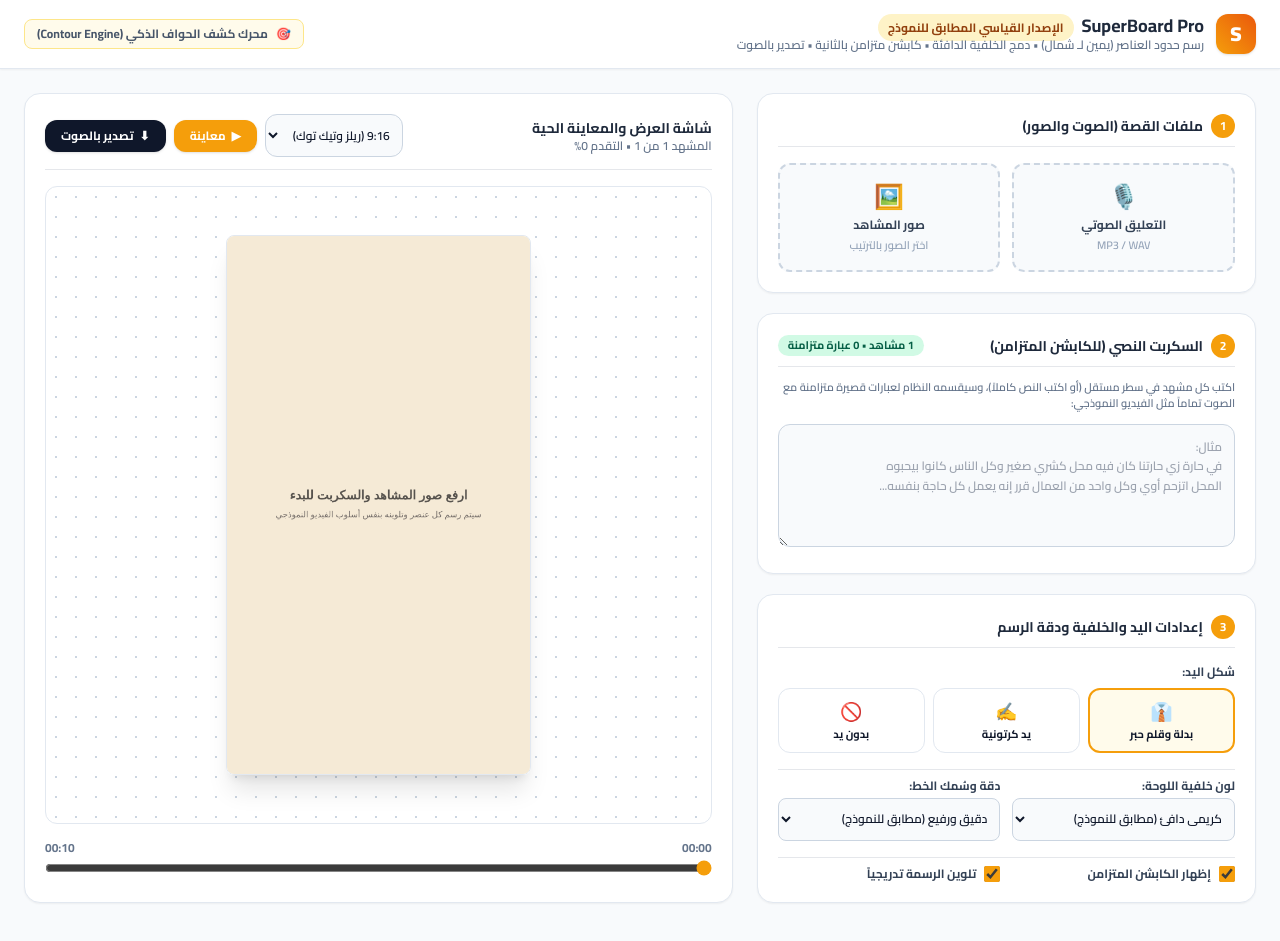
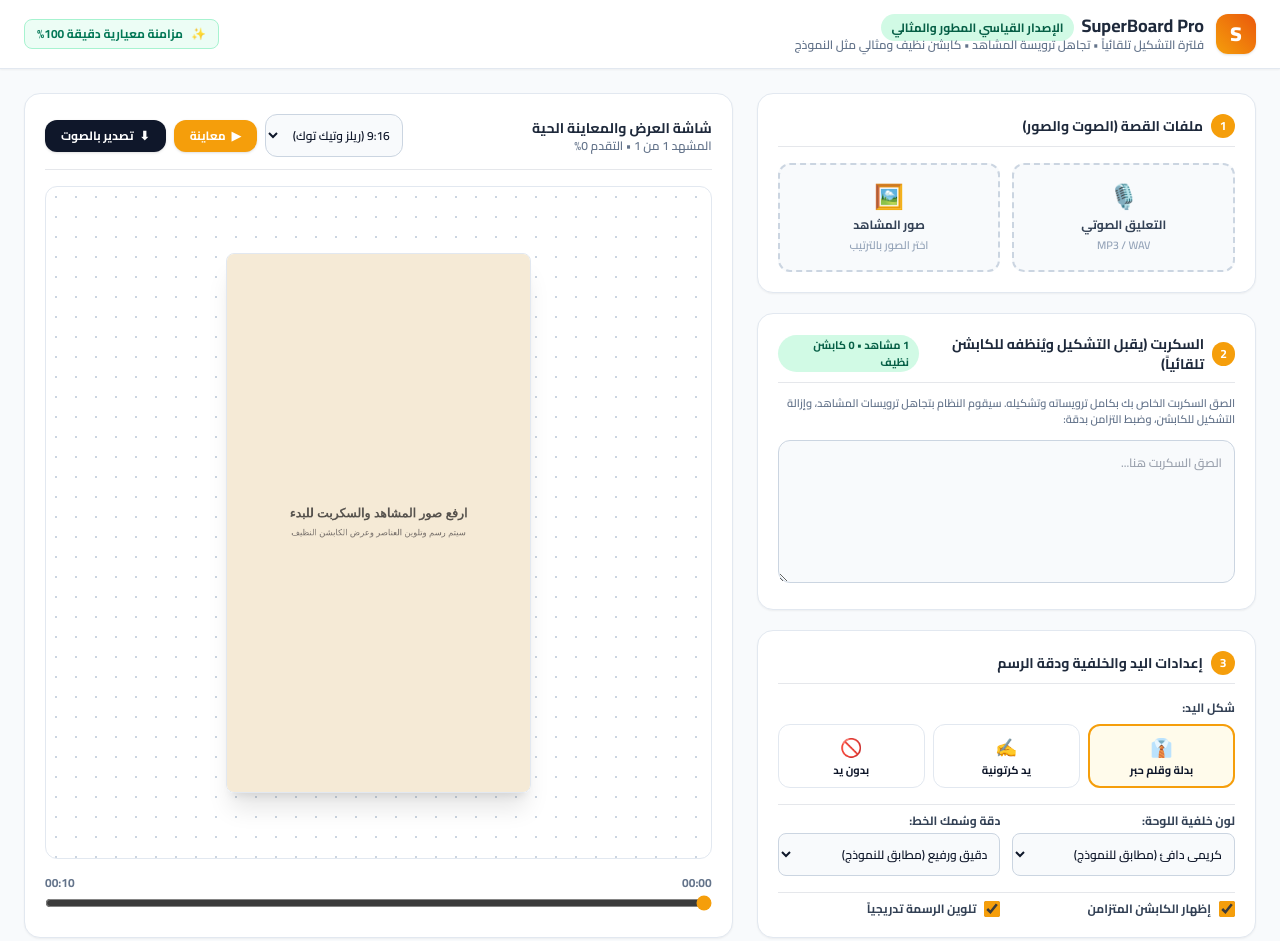
Before and after one commit to elsalamisschool-ctrl/whiteboard-studio, a plain HTML site: page index.html in a window 1280 px wide. Drawn offline with nearby package versions, Linux system fonts and the light colour scheme.

Commit message:
Update index.html

```diff
--- a/index.html
+++ b/index.html
@@ -28,12 +28,12 @@
     <div class="flex items-center gap-3">
       <div class="w-10 h-10 bg-gradient-to-tr from-amber-500 to-orange-600 rounded-xl flex items-center justify-center text-white font-black text-xl shadow">S</div>
       <div>
-        <h1 class="font-bold text-lg text-slate-800 leading-tight">SuperBoard Pro <span class="text-xs bg-amber-100 text-amber-800 px-2.5 py-0.5 rounded-full mr-1">الإصدار القياسي المطابق للنموذج</span></h1>
-        <p class="text-xs text-slate-500">رسم حدود العناصر (يمين لـ شمال) • دمج الخلفية الدافئة • كابشن متزامن بالثانية • تصدير بالصوت</p>
+        <h1 class="font-bold text-lg text-slate-800 leading-tight">SuperBoard Pro <span class="text-xs bg-emerald-100 text-emerald-800 px-2.5 py-0.5 rounded-full mr-1">الإصدار القياسي المطور والمثالي</span></h1>
+        <p class="text-xs text-slate-500">فلترة التشكيل تلقائياً • تجاهل ترويسة المشاهد • كابشن نظيف ومثالي مثل النموذج</p>
       </div>
     </div>
-    <div class="flex items-center gap-2 text-xs font-bold text-slate-600 bg-amber-50 px-3 py-1.5 rounded-lg border border-amber-200">
-      <span>🎯</span> محرك كشف الحواف الذكي (Contour Engine)
+    <div class="flex items-center gap-2 text-xs font-bold text-emerald-700 bg-emerald-50 px-3 py-1.5 rounded-lg border border-emerald-200">
+      <span>✨</span> مزامنة معيارية دقيقة 100%
     </div>
   </header>
 
@@ -75,19 +75,17 @@
         </div>
       </div>
 
-      <!-- 2. السكربت والكابشن المتزامن -->
+      <!-- 2. السكربت والكابشن (مع الفلترة التلقائية للتشكيل والترويسة) -->
       <div class="bg-white p-5 rounded-2xl border border-slate-200 shadow-sm space-y-3">
         <div class="flex items-center justify-between border-b pb-2">
           <h2 class="font-bold text-slate-800 text-sm flex items-center gap-2">
             <span class="w-6 h-6 rounded-full bg-amber-500 text-white text-xs flex items-center justify-center">2</span>
-            السكربت النصي (للكابشن المتزامن)
+            السكربت (يقبل التشكيل ويُنظفه للكابشن تلقائياً)
           </h2>
           <span id="syncBadge" class="text-[11px] bg-emerald-100 text-emerald-800 px-2.5 py-0.5 rounded-full font-bold">جاهز</span>
         </div>
-        <p class="text-[11px] text-slate-500">اكتب كل مشهد في سطر مستقل (أو اكتب النص كاملاً)، وسيقسمه النظام لعبارات قصيرة متزامنة مع الصوت تماماً مثل الفيديو النموذجي:</p>
-        <textarea id="scriptInput" rows="5" oninput="rebuildTimeline()" class="w-full p-3 text-xs leading-relaxed border border-slate-300 rounded-xl focus:outline-none focus:ring-2 focus:ring-amber-500 bg-slate-50" placeholder="مثال:
-في حارة زي حارتنا كان فيه محل كشري صغير وكل الناس كانوا بيحبوه
-المحل اتزحم أوي وكل واحد من العمال قرر إنه يعمل كل حاجة بنفسه..."></textarea>
+        <p class="text-[11px] text-slate-500">الصق السكربت الخاص بك بكامل ترويساته وتشكيله. سيقوم النظام بتجاهل ترويسات المشاهد، وإزالة التشكيل للكابشن، وضبط التزامن بدقة:</p>
+        <textarea id="scriptInput" rows="6" oninput="rebuildTimeline()" class="w-full p-3 text-xs leading-relaxed border border-slate-300 rounded-xl focus:outline-none focus:ring-2 focus:ring-amber-500 bg-slate-50" placeholder="الصق السكربت هنا..."></textarea>
       </div>
 
       <!-- 3. إعدادات المظهر والرسم -->
@@ -97,7 +95,6 @@
           إعدادات اليد والخلفية ودقة الرسم
         </h2>
 
-        <!-- اختيار اليد -->
         <div>
           <label class="block text-xs font-bold text-slate-700 mb-2">شكل اليد:</label>
           <div class="grid grid-cols-3 gap-2" id="handSelector">
@@ -116,7 +113,6 @@
           </div>
         </div>
 
-        <!-- لون خلفية اللوحة وسُمك الخط -->
         <div class="grid grid-cols-2 gap-3 pt-2 border-t">
           <div>
             <label class="block text-xs font-bold text-slate-700 mb-1">لون خلفية اللوحة:</label>
@@ -206,7 +202,7 @@
   <audio id="audioPlayer" crossorigin="anonymous" class="hidden"></audio>
 
   <script>
-    // ================= 1. تصميم الأيدي الاحترافية المطابقة للنموذج =================
+    // ================= 1. الأيدي الاحترافية =================
     const handImages = {};
     const handSVGs = {
       suit_pen: `<svg xmlns="http://www.w3.org/2000/svg" width="340" height="340" viewBox="0 0 340 340">
@@ -220,32 +216,20 @@
           </filter>
         </defs>
         <g filter="url(#handShadow)">
-          <!-- سن القلم الذهبي الكلاسيكي عند النقطة (0,0) بدقة متناهية -->
           <polygon points="0,0 13,4 4,13" fill="#d97706"/>
           <polygon points="0,0 5,1.5 1.5,5" fill="#1e293b"/>
           <polygon points="4,13 13,4 22,13 13,22" fill="#f59e0b"/>
-          <!-- جسم القلم الأسود الفاخر -->
           <polygon points="13,22 22,13 135,126 126,135" fill="#1e293b"/>
           <polygon points="42,51 51,42 56,47 47,56" fill="#fbbf24"/>
-
-          <!-- اليد والأصابع الواقعية -->
           <path d="M 46,36 C 62,15 102,14 130,42 L 215,127 L 158,184 L 78,104 C 54,82 32,58 46,36 Z" fill="url(#skinTone)"/>
-          <!-- السبابة -->
           <path d="M 24,22 C 46,14 82,22 98,42 C 82,52 48,40 24,22 Z" fill="url(#skinTone)" stroke="#c28258" stroke-width="1.2"/>
-          <!-- الإبهام -->
           <path d="M 32,46 C 50,38 76,50 86,70 C 68,78 44,66 32,46 Z" fill="url(#skinTone)" stroke="#c28258" stroke-width="1.2"/>
-
-          <!-- قميص أبيض وكم بدلة كحلي أنيق مطابق للفيديو النموذجي -->
           <polygon points="154,180 212,122 228,138 170,196" fill="#ffffff"/>
           <polygon points="170,196 228,138 340,250 282,308" fill="#1e3a8a"/>
         </g>
       </svg>`,
       cute_hand: `<svg xmlns="http://www.w3.org/2000/svg" width="300" height="300" viewBox="0 0 300 300">
-        <defs>
-          <filter id="cuteSh" x="-15%" y="-15%" width="140%" height="140%">
-            <feDropShadow dx="4" dy="10" stdDeviation="6" flood-color="#0f172a" flood-opacity="0.22"/>
-          </filter>
-        </defs>
+        <defs><filter id="cuteSh" x="-15%" y="-15%" width="140%" height="140%"><feDropShadow dx="4" dy="10" stdDeviation="6" flood-color="#0f172a" flood-opacity="0.22"/></filter></defs>
         <g filter="url(#cuteSh)">
           <polygon points="0,0 12,4 4,12" fill="#0f172a"/>
           <polygon points="4,12 12,4 26,18 18,26" fill="#38bdf8"/>
@@ -275,7 +259,14 @@
       renderFrame(currentTime);
     }
 
-    // ================= 2. محرك كشف الحواف ودمج الخلفية (Contour & Seamless Blend) =================
+    // ================= 2. دالة تنظيف التشكيل (Arabic Diacritics Stripper) =================
+    function stripArabicDiacritics(text) {
+      if (!text) return '';
+      // إزالة الفتحة، الضمة، الكسرة، التنوين، الشدة، السكون، والمدود
+      return text.replace(/[\u064B-\u0652\u0670\u0640]/g, '');
+    }
+
+    // ================= 3. محرك كشف الحواف والدمج =================
     let uploadedImages = [];
     let processedScenes = {};
     let timelineScenes = [];
@@ -290,7 +281,6 @@
       const bgColorHex = document.getElementById('boardBgColor').value || '#F5EAD6';
       const precision = document.getElementById('strokePrecision').value || 'fine';
 
-      // 1. لوحة الألوان النهائية مدمجة مع لون الخلفية الدافئ بدون أي حدود بيضاء
       const colorCanvas = document.createElement('canvas');
       colorCanvas.width = targetW;
       colorCanvas.height = targetH;
@@ -298,7 +288,6 @@
       cCtx.fillStyle = bgColorHex;
       cCtx.fillRect(0, 0, targetW, targetH);
 
-      // حساب أبعاد الصورة لتتوسط الشاشة بأناقة وتترك مساحة للكابشن بالأسفل
       const padX = 24;
       const padTop = 30;
       const padBottom = 110;
@@ -310,7 +299,6 @@
       const offsetX = (targetW - drawW) / 2;
       const offsetY = padTop + (availH - drawH) / 2;
 
-      // رسم الصورة المؤقتة لاستخراج البكسلات وإزالة خلفيتها البيضاء/الفاتحة لتندمج مع اللوحة
       const tempCanvas = document.createElement('canvas');
       tempCanvas.width = targetW;
       tempCanvas.height = targetH;
@@ -322,16 +310,13 @@
       const rawData = tCtx.getImageData(0, 0, targetW, targetH);
       const data = rawData.data;
 
-      // لون زاوية الصورة لاكتشاف خلفية الصورة الأصلية
       const cornerIdx = (Math.floor(offsetY + 4) * targetW + Math.floor(offsetX + 4)) * 4;
       const imgBgR = data[cornerIdx], imgBgG = data[cornerIdx + 1], imgBgB = data[cornerIdx + 2];
 
-      // تحويل لون الخلفية المختار إلى RGB
       const bgR = parseInt(bgColorHex.slice(1, 3), 16);
       const bgG = parseInt(bgColorHex.slice(3, 5), 16);
       const bgB = parseInt(bgColorHex.slice(5, 7), 16);
 
-      // لوحة الرسم الخطي (Line-Art) على نفس الخلفية الدافئة
       const sketchCanvas = document.createElement('canvas');
       sketchCanvas.width = targetW;
       sketchCanvas.height = targetH;
@@ -339,13 +324,11 @@
       const sketchImgData = sCtx.createImageData(targetW, targetH);
       const sData = sketchImgData.data;
 
-      // مصفوفة التدرج الرمادي لكشف الحواف (Sobel Edge Detection)
       const gray = new Float32Array(targetW * targetH);
       for (let i = 0; i < targetW * targetH; i++) {
         const idx = i * 4;
         gray[i] = 0.299 * data[idx] + 0.587 * data[idx + 1] + 0.114 * data[idx + 2];
 
-        // دمج خلفية الصورة الأصلية مع خلفية اللوحة الدافئة
         const diffFromImgBg = Math.abs(data[idx] - imgBgR) + Math.abs(data[idx+1] - imgBgG) + Math.abs(data[idx+2] - imgBgB);
         if (diffFromImgBg < 35) {
           data[idx] = bgR;
@@ -355,11 +338,10 @@
       }
       cCtx.putImageData(rawData, 0, 0);
 
-      // تحديد حساسية كشف الحواف وسُمك القلم
-      let edgeThreshold = 42;
-      let cellSize = 6;
-      if (precision === 'fine') { edgeThreshold = 48; cellSize = 5; }
-      else if (precision === 'bold') { edgeThreshold = 28; cellSize = 8; }
+      let edgeThreshold = 48;
+      let cellSize = 5;
+      if (precision === 'medium') { edgeThreshold = 40; cellSize = 7; }
+      else if (precision === 'bold') { edgeThreshold = 28; cellSize = 9; }
 
       const cols = Math.floor(targetW / cellSize);
       const rows = Math.floor(targetH / cellSize);
@@ -377,7 +359,6 @@
           const mag = Math.sqrt(gx * gx + gy * gy);
 
           if (mag > edgeThreshold) {
-            // رسم خط حبر داكن ناعم
             const inkFactor = Math.min(1, mag / 180);
             sData[idx]     = Math.round(bgR * (1 - inkFactor) + 25 * inkFactor);
             sData[idx + 1] = Math.round(bgG * (1 - inkFactor) + 20 * inkFactor);
@@ -397,7 +378,6 @@
       }
       sCtx.putImageData(sketchImgData, 0, 0);
 
-      // تجميع الحواف إلى عناصر متصلة (Connected Components) لرسم كل شخصية/عنصر على حدة
       const visited = Array.from({ length: rows }, () => Array(cols).fill(false));
       const elements = [];
 
@@ -424,7 +404,6 @@
             }
 
             if (comp.length >= 3) {
-              // ترتيب نقاط العنصر الواحد بمسار متتبع متصل (Nearest Neighbor) لحركة يد طبيعية
               const ordered = [comp[0]];
               const used = new Array(comp.length).fill(false);
               used[0] = true;
@@ -450,20 +429,13 @@
         }
       }
 
-      // ترتيب رسم العناصر من اليمين إلى اليسار (RTL) كما في الفيديو النموذجي
       elements.sort((a, b) => {
         const avgX_A = a.reduce((s, p) => s + p.x, 0) / a.length;
         const avgX_B = b.reduce((s, p) => s + p.x, 0) / b.length;
         return avgX_B - avgX_A;
       });
 
-      return {
-        colorCanvas,
-        sketchCanvas,
-        strokePath: elements.flat(),
-        cellSize,
-        bgColorHex
-      };
+      return { colorCanvas, sketchCanvas, strokePath: elements.flat(), cellSize, bgColorHex };
     }
 
     function reprocessAll() {
@@ -474,13 +446,27 @@
       renderFrame(currentTime);
     }
 
-    // ================= 3. إدارة التزامن والكابشن المقسم لعبارات قصيرة =================
+    // ================= 4. محلل السكربت الذكي (تجاهل الترويسة وفلترة التشكيل) =================
     function rebuildTimeline() {
       const rawText = document.getElementById('scriptInput').value.trim();
-      const lines = rawText.split('\n').map(l => l.trim()).filter(l => l.length > 0);
+      const rawLines = rawText.split('\n');
 
-      // 1. بناء جدول المشاهد بناءً على عدد الصور المرفوعة
-      const numScenes = Math.max(1, uploadedImages.length || lines.length || 1);
+      const cleanScriptLines = [];
+      const headerRegex = /المشهد\s*\d+\s*\|/i;
+
+      // تصفية السكربت لتجاهل أسطر ترويسة المشاهد (مثل: المشهد 01 | 00:00 ...)
+      rawLines.forEach(line => {
+        const trimmed = line.trim();
+        if (!trimmed) return;
+        if (headerRegex.test(trimmed)) {
+          return; // تجاهل سطر الترويحة تماماً
+        }
+        // تنظيف التشكيل من السطر ليصبح نظيفاً ومثالياً للكابشن
+        const cleanLine = stripArabicDiacritics(trimmed);
+        cleanScriptLines.push(cleanLine);
+      });
+
+      const numScenes = Math.max(1, uploadedImages.length || cleanScriptLines.length || 1);
       const sceneDur = totalDuration / numScenes;
       timelineScenes = [];
 
@@ -493,16 +479,16 @@
         });
       }
 
-      // 2. تقسيم السكربت بالكامل إلى عبارات قصيرة (3 إلى 5 كلمات) مثل الفيديو النموذجي تماماً
+      // تقسيم النصوص النظيفة إلى عبارات قصيرة متزامنة
       captionChunks = [];
-      if (rawText.length > 0) {
-        const words = rawText.replace(/\n+/g, ' ').split(/\s+/).filter(w => w.length > 0);
+      const fullCleanText = cleanScriptLines.join(' ');
+      if (fullCleanText.length > 0) {
+        const words = fullCleanText.split(/\s+/).filter(w => w.length > 0);
         const phrases = [];
         let currentPhrase = [];
 
         words.forEach(word => {
           currentPhrase.push(word);
-          // تقسيم العبارة عند علامات الترقيم أو كل 4 كلمات
           if (currentPhrase.length >= 4 || /[،.؟!؛]/.test(word)) {
             phrases.push(currentPhrase.join(' '));
             currentPhrase = [];
@@ -510,7 +496,6 @@
         });
         if (currentPhrase.length > 0) phrases.push(currentPhrase.join(' '));
 
-        // توزيع العبارات زمنياً بالتناسب مع عدد حروف كل عبارة لضمان تزامن 100% مع الكلام
         const totalChars = phrases.reduce((sum, p) => sum + p.length, 0) || 1;
         let accumulatedTime = 0;
 
@@ -527,7 +512,7 @@
 
       document.getElementById('timelineSlider').max = totalDuration;
       document.getElementById('timeTotal').textContent = formatTime(totalDuration);
-      document.getElementById('syncBadge').textContent = `${numScenes} مشاهد • ${captionChunks.length} عبارة متزامنة`;
+      document.getElementById('syncBadge').textContent = `${numScenes} مشاهد • ${captionChunks.length} كابشن نظيف`;
       renderFrame(currentTime);
     }
 
@@ -597,7 +582,7 @@
       reprocessAll();
     }
 
-    // ================= 4. محرك الرندر مطابق للفيديو النموذجي =================
+    // ================= 5. محرك العندر والكابشن المطابق للنموذج =================
     const maskCanvas = document.createElement('canvas');
     const revealedSketchCanvas = document.createElement('canvas');
 
@@ -613,11 +598,9 @@
         revealedSketchCanvas.width = w; revealedSketchCanvas.height = h;
       }
 
-      // تعبئة الخلفية الدافئة الموحدة
       ctx.fillStyle = bgColor;
       ctx.fillRect(0, 0, w, h);
 
-      // تحديد المشهد النشط
       let activeIdx = 0;
       let sceneProgress = 0;
       for (let i = 0; i < timelineScenes.length; i++) {
@@ -641,14 +624,13 @@
 
       if (sceneData && sceneData.strokePath && sceneData.strokePath.length > 0) {
         const path = sceneData.strokePath;
-        // 75% من وقت المشهد لرسم الخطوط، و 25% للتلوين الجذاب
         const drawPhase = Math.min(1, sceneProgress / 0.75);
         const revealCount = Math.floor(path.length * drawPhase);
 
         const mCtx = maskCanvas.getContext('2d');
         mCtx.clearRect(0, 0, w, h);
         mCtx.fillStyle = '#000000';
-        const brushRadius = (sceneData.cellSize || 6) * 1.3;
+        const brushRadius = (sceneData.cellSize || 5) * 1.3;
 
         for (let i = 0; i < revealCount && i < path.length; i++) {
           const pt = path[i];
@@ -666,7 +648,6 @@
 
         ctx.drawImage(revealedSketchCanvas, 0, 0);
 
-        // تلوين العناصر بسلاسة بعد اكتمال الخطوط
         if (document.getElementById('enableColoring').checked && sceneProgress > 0.72) {
           const colorAlpha = Math.min(1, (sceneProgress - 0.72) / 0.25);
           ctx.save();
@@ -675,13 +656,10 @@
           ctx.restore();
         }
 
-        // رسم اليد وهي تتبع النقطة الحالية بدقة
         if (selectedHand !== 'none' && revealCount > 0 && revealCount < path.length && drawPhase < 1) {
           const currentPt = path[revealCount - 1];
           const handImg = handImages[selectedHand];
           const handSize = w < 600 ? 220 : 260;
-
-          // اهتزاز طبيعي خفيف يحاكي حركة اليد البشرية أثناء الرسم
           const microX = Math.sin(revealCount * 0.7) * 1.2;
           const microY = Math.cos(revealCount * 0.7) * 1.2;
 
@@ -698,11 +676,11 @@
         ctx.fillText('ارفع صور المشاهد والسكربت للبدء', w / 2, h / 2 - 10);
         ctx.font = '15px Cairo, sans-serif';
         ctx.fillStyle = '#78716c';
-        ctx.fillText('سيتم رسم كل عنصر وتلوينه بنفس أسلوب الفيديو النموذجي', w / 2, h / 2 + 22);
+        ctx.fillText('سيتم رسم وتلوين العناصر وعرض الكابشن النظيف', w / 2, h / 2 + 22);
         ctx.restore();
       }
 
-      // رسم الكابشن المطابق تماماً للفيديو النموذجي (كبسولة داكنة نصف شفافة، خط أبيض واضح، بدون أي قص)
+      // الكابشن النظيف المطابق للفيديو النموذجي
       if (document.getElementById('showCaptions').checked && captionChunks.length > 0) {
         let activePhrase = '';
         for (let i = 0; i < captionChunks.length; i++) {
@@ -723,14 +701,12 @@
           const boxX = (w - boxW) / 2;
           const boxY = h - boxH - 36;
 
-          // خلفية الكبسولة الداكنة المتناسقة مع الخلفية البيج
           ctx.fillStyle = 'rgba(46, 42, 39, 0.86)';
           ctx.beginPath();
           if (ctx.roundRect) ctx.roundRect(boxX, boxY, boxW, boxH, 14);
           else ctx.rect(boxX, boxY, boxW, boxH);
           ctx.fill();
 
-          // النص الأبيض الواضح
           ctx.fillStyle = '#ffffff';
           ctx.textAlign = 'center';
           ctx.textBaseline = 'middle';
@@ -740,7 +716,7 @@
       }
     }
 
-    // ================= 5. التشغيل والتصدير مع الصوت =================
+    // ================= 6. التشغيل والتصدير =================
     function formatTime(sec) {
       const m = Math.floor(sec / 60);
       const s = Math.floor(sec % 60);
@@ -825,7 +801,6 @@
       const fps = 30;
       const canvasStream = canvas.captureStream(fps);
 
-      // دمج الصوت الفعلي مع الفيديو أثناء التصدير
       let combinedStream = canvasStream;
       if (audio.src) {
         try {
@@ -860,7 +835,7 @@
         const url = URL.createObjectURL(blob);
         const a = document.createElement('a');
         a.href = url;
-        a.download = 'SuperBoard_Final_Video.webm';
+        a.download = 'SuperBoard_Clean_Captions.webm';
         a.click();
         overlay.classList.add('hidden');
         if (audio.src) { audio.pause(); audio.currentTime = 0; }
@@ -891,7 +866,6 @@
       requestAnimationFrame(exportLoop);
     }
 
-    // التهيئة الأولية
     updateCanvasDimensions();
     rebuildTimeline();
   </script>
```
